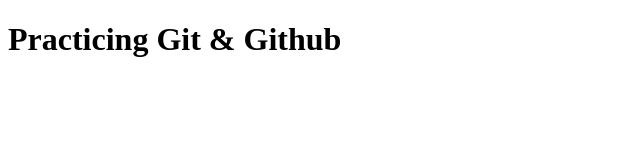
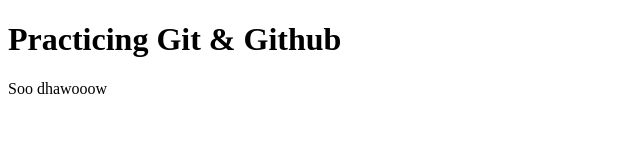
Before and after one commit to mosab-gaafow/backTrack-my-GitHub-skills, a plain HTML site: page index.html in a window 1280 px wide. Shown: the whole page, without its empty margins (0-640 px from the left). Drawn offline with Linux system fonts and the light colour scheme.

Commit message:
changed small thing

```diff
--- a/index.html
+++ b/index.html
@@ -7,5 +7,7 @@
 </head>
 <body>
     <h1>Practicing Git & Github</h1>
+
+    <p>Soo dhawooow</p>
 </body>
 </html>
```
